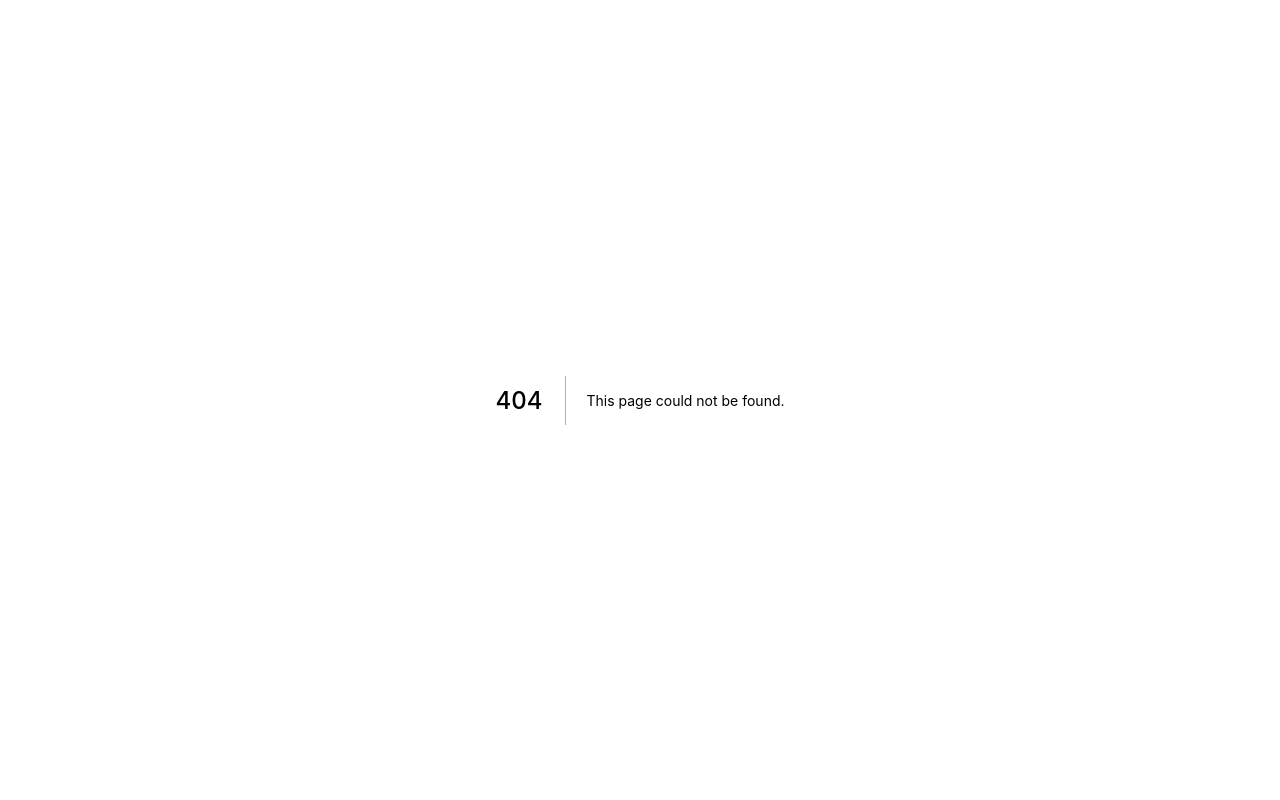
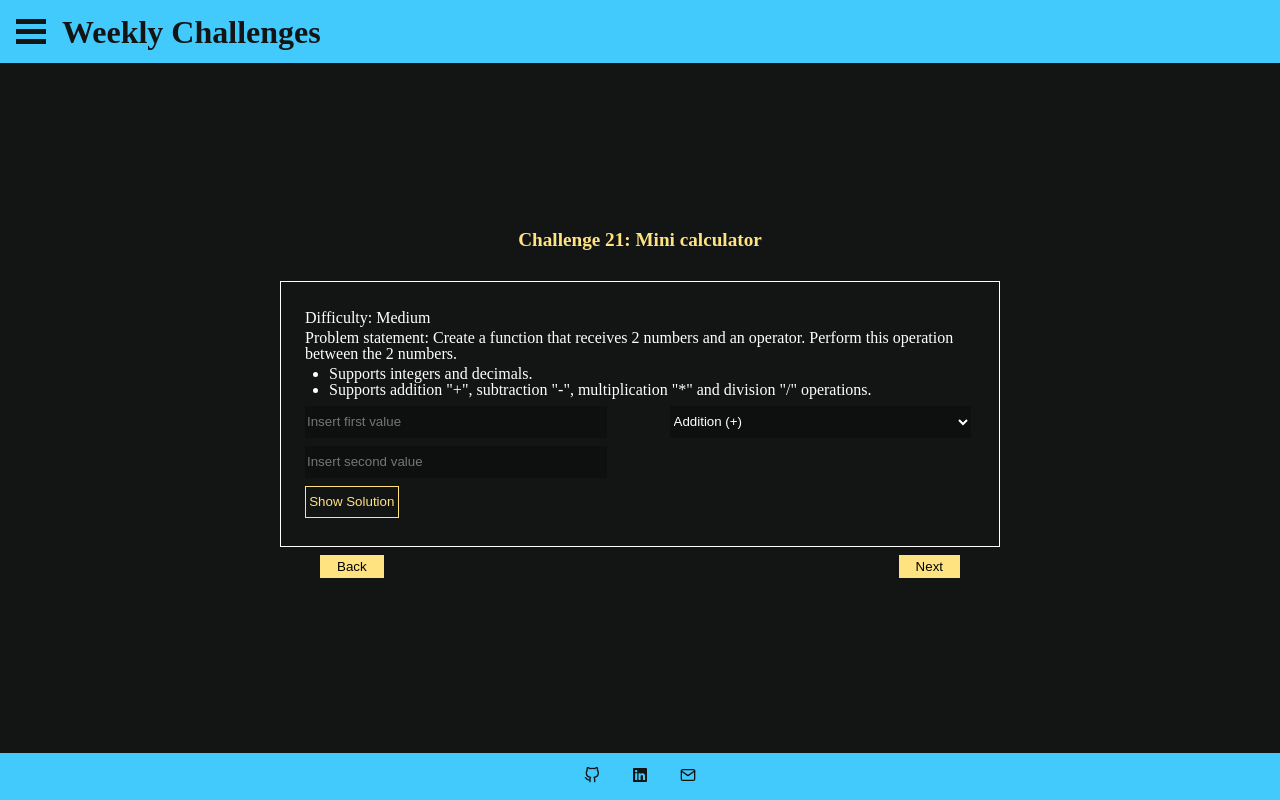
Before and after one commit to agusting19/Weekly-Challenges-v2, a Next.js app: page /Challenges/week21 in a window 1280 px wide. Before the commit this address had no page. Built offline with nearby package versions, Linux system fonts and the light colour scheme.

Commit message:
Week21 solved

```diff
--- a/pages/Challenges/week10.jsx
+++ b/pages/Challenges/week10.jsx
@@ -37,7 +37,7 @@ const Week10 = () => {
     }
 
     for (let i = 0; i < textInput.length; i++) {
-      switch (textInput.charAt(i)) {
+      switch (textInput[i]) {
         case "{":
           counterArray[0] += 1;
           break;
--- a/pages/Challenges/week11.jsx
+++ b/pages/Challenges/week11.jsx
@@ -27,13 +27,13 @@ const Week11 = () => {
 
     for (let i = 0; i < firstInput.length; i++) {
       if (secondInput.indexOf(firstInput[i]) == -1) {
-        firstOutput += firstInput.charAt(i);
+        firstOutput += firstInput[i];
       }
     }
 
     for (let i = 0; i < secondInput.length; i++) {
       if (firstInput.indexOf(secondInput[i]) == -1) {
-        secondOutput += secondInput.charAt(i);
+        secondOutput += secondInput[i];
       }
     }
 
--- a/pages/Challenges/week16.jsx
+++ b/pages/Challenges/week16.jsx
@@ -50,7 +50,7 @@ const Week16 = () => {
     const stringArray = input.string.split(" ");
     let result = "";
     stringArray.map((word) => {
-      const firstLetter = word.charAt(0);
+      const firstLetter = word[0];
       if (alphabet[firstLetter] === undefined) {
         firstLetter = firstLetter.toLocaleLowerCase();
       }
--- a/pages/Challenges/week20.jsx
+++ b/pages/Challenges/week20.jsx
@@ -97,7 +97,7 @@ const Week20 = () => {
         </div>
         <div className={styles.buttons}>
           <ButtonNextReturn link={"/Challenges/week19"} text={"Back"} />
-          <ButtonNextReturn link={"/"} text={"Next"} />
+          <ButtonNextReturn link={"/Challenges/week21"} text={"Next"} />
         </div>
         <Modal isOpen={showModal} closeModal={changeModalState}>
           <div className={styles.modal__message}>{message}</div>
--- /dev/null
+++ b/pages/Challenges/week21.jsx
@@ -0,0 +1,122 @@
+import { useState } from "react";
+import {
+  Layout,
+  ButtonSolution,
+  ButtonNextReturn,
+  Modal,
+} from "../../components";
+import styles from "../../styles/challenges.module.css";
+
+const Week21 = () => {
+  const [showModal, setShowModal] = useState(false);
+  const [message, setMessage] = useState("");
+  const [input, setInput] = useState({
+    firstValue: "",
+    operator: "addition",
+    secondValue: "",
+  });
+
+  const onChange = (e) => {
+    setInput({ ...input, [e.target.name]: e.target.value });
+  };
+
+  const handleSubmit = () => {
+    const num1 = parseInt(input.firstValue);
+    const num2 = parseInt(input.secondValue);
+    const operator = input.operator;
+
+    if (!num1 || !num2) {
+      return setMessage("Please enter values");
+    }
+
+    if (isNaN(num1) || isNaN(num2)) {
+      return setMessage("Only number values accepted");
+    }
+
+    switch (operator) {
+      case "addition":
+        return setMessage(`The result of the sum is: ${num1 + num2}`);
+        break;
+      case "subtraccion":
+        return setMessage(`The result of the subtraction is: ${num1 - num2}`);
+        break;
+      case "multiplication":
+        return setMessage(
+          `The result of the multiplication is: ${num1 * num2}`
+        );
+        break;
+      case "division":
+        return setMessage(`The result of the division is: ${num1 / num2}`);
+    }
+  };
+
+  const changeModalState = () => {
+    setShowModal(!showModal);
+  };
+
+  return (
+    <Layout>
+      <div className={styles.container}>
+        <h2 className={styles.title}>Challenge 21: Mini calculator</h2>
+        <div className={styles.statement}>
+          <p className={styles.statement__p}>Difficulty: Medium</p>
+          <p className={styles.statement__p}>
+            Problem statement: Create a function that receives 2 numbers and an
+            operator. Perform this operation between the 2 numbers.
+          </p>
+          <ul className={styles.statement__ul}>
+            <li>Supports integers and decimals.</li>
+            <li>
+              Supports addition &quot;+&quot;, subtraction &quot;-&quot;,
+              multiplication &quot;*&quot; and division &quot;/&quot;
+              operations.
+            </li>
+          </ul>
+          <form
+            className={styles.form}
+            onSubmit={(event) => {
+              event.preventDefault();
+              handleSubmit();
+              changeModalState();
+            }}
+          >
+            <div className={styles.statement__form}>
+              <input
+                name="firstValue"
+                placeholder="Insert first value"
+                onChange={onChange}
+                className={styles.input}
+              />
+              <select
+                name="operator"
+                onChange={onChange}
+                className={styles.select}
+              >
+                <option value="addition">Addition (+)</option>
+                <option value="subtraccion">Subtraccion (-)</option>
+                <option value="multiplication">Multiplication (*)</option>
+                <option value="division">Division (/)</option>
+              </select>
+              <input
+                name="secondValue"
+                placeholder="Insert second value"
+                onChange={onChange}
+                className={styles.input}
+              />
+            </div>
+            <ButtonSolution />
+          </form>
+        </div>
+        <div className={styles.buttons}>
+          <ButtonNextReturn link={"/Challenges/week20"} text={"Back"} />
+          <ButtonNextReturn link={"/"} text={"Next"} />
+        </div>
+        <Modal isOpen={showModal} closeModal={changeModalState}>
+          <div className={styles.modal__message}>{message}</div>
+        </Modal>
+      </div>
+    </Layout>
+  );
+};
+
+export default Week21;
```
